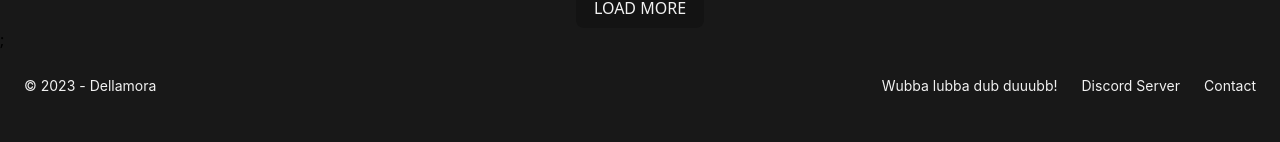
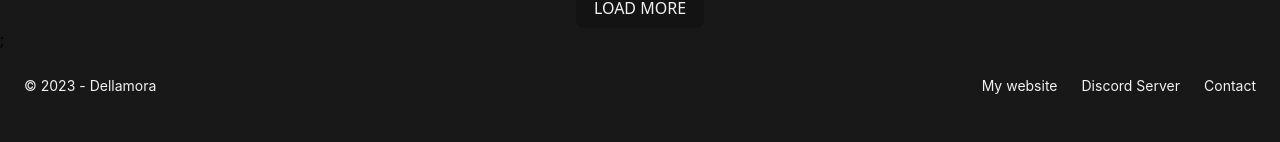
Before and after one commit to dellamora/react-query-ts-generics, a Next.js app: page / in a window 1280 px wide. Shown: the part 158-300 px from the top of the page. Built offline with nearby package versions, Linux system fonts and the light colour scheme; no server answers.

Commit message:
added my website at footer

```diff
--- a/src/modules/footer/index.tsx
+++ b/src/modules/footer/index.tsx
@@ -21,11 +21,11 @@ const Footer: React.FC = (): JSX.Element => {
         <li>
           <a
             target="_blank"
-            href="https://www.buymeacoffee.com/dellamora"
+            href="https://www.dellamora.dev/"
             className="mr-4 hover:underline md:mr-6"
             rel="noreferrer"
           >
-            Wubba lubba dub duuubb!
+            My website
           </a>
         </li>
         <li>
```
